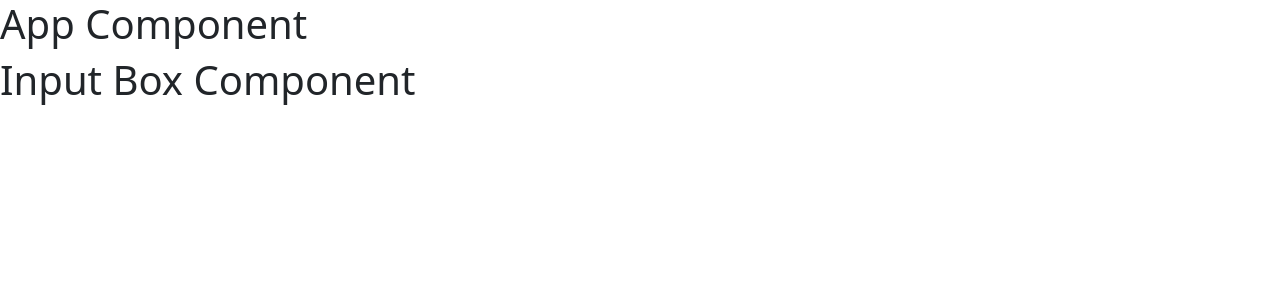
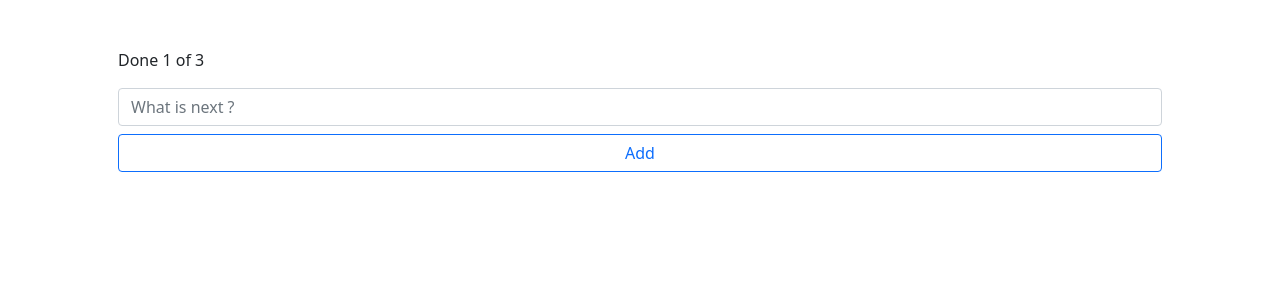
Before and after one commit to rochafialvin/react-todo-2104, a React (Create React App) app: page / in a window 1280 px wide. Shown: the top 300 px of the page. Built offline with nearby package versions, Linux system fonts and the light colour scheme.

Commit message:
Styling Input box component

```diff
--- a/src/App.js
+++ b/src/App.js
@@ -3,8 +3,7 @@ import InputBox from "./components/InputBox";
 
 function App() {
   return (
-    <div>
-      <h1>App Component</h1>
+    <div className="container p-5">
       <InputBox />
     </div>
   );
--- a/src/components/InputBox.js
+++ b/src/components/InputBox.js
@@ -1,5 +1,15 @@
 function InputBox() {
-  return <h1> Input Box Component</h1>;
+  return (
+    <div>
+      <p>Done 1 of 3</p>
+      <input
+        type="text"
+        className="form-control"
+        placeholder="What is next ?"
+      />
+      <button className="btn btn-outline-primary w-100 mt-2">Add</button>
+    </div>
+  );
 }
 
 export default InputBox;
```
